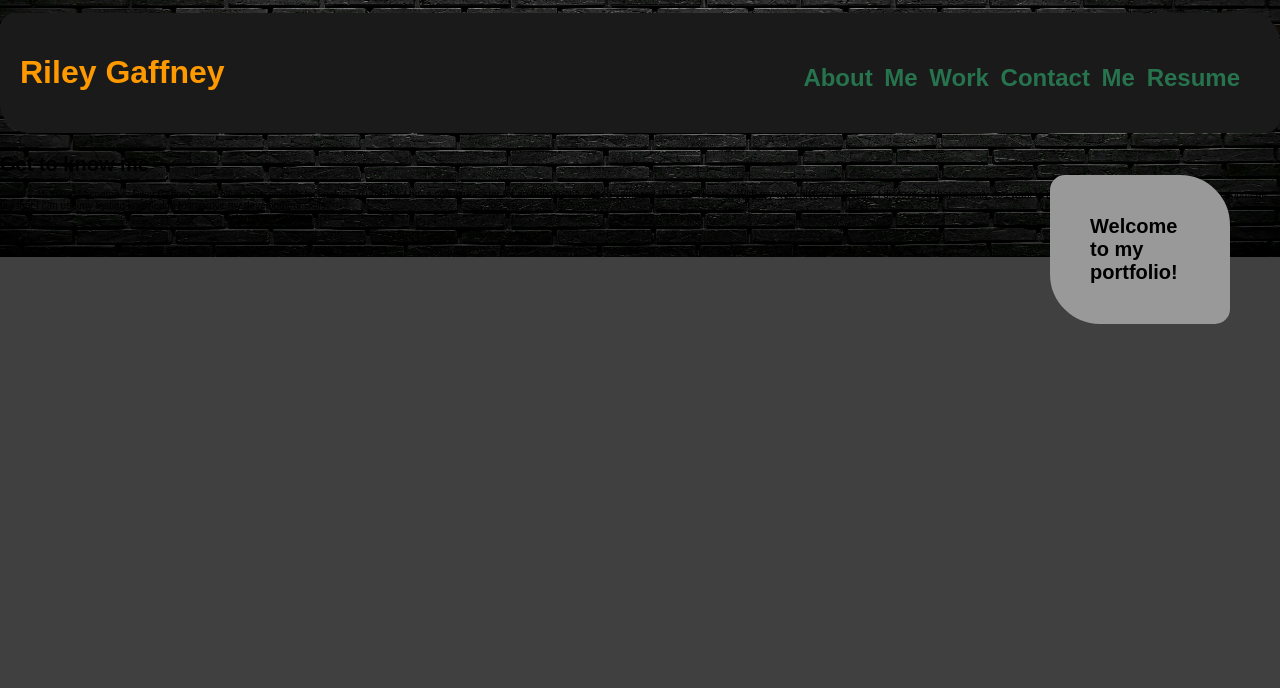
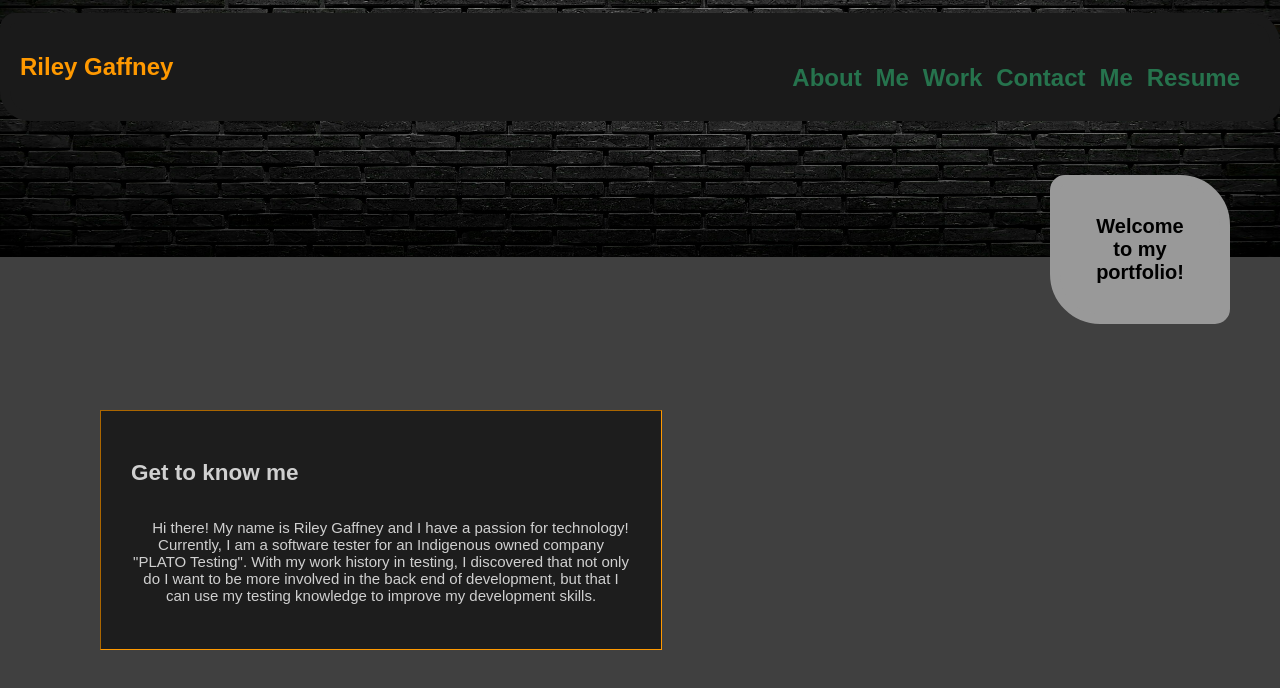
Before and after one commit to RG-GitUser/Professional-Portfolio, a plain HTML site: page index.html in a window 1280 px wide. Drawn offline with Linux system fonts and the light colour scheme.

Commit message:
made more changes to format

```diff
--- a/Assets/style.css
+++ b/Assets/style.css
@@ -1,3 +1,23 @@
+::-webkit-scrollbar {
+    width: 1em;
+}
+
+::-webkit-scrollbar-track {
+    background: hsl(0, 0%, 20%);
+    border-radius: 100vw;
+}
+
+::-webkit-scrollbar-thumb {
+    background: hsl(0, 0%, 0%);
+    border-radius: 100vw;
+}
+
+::-webkit-scrollbar-thumb:hover {
+    background: hsl(0, 0%, 20%);
+}
+
+
+
 .navbar {
     font-family: sans-serif;
     display: flex;
@@ -52,7 +72,8 @@ a {
     position: absolute;
     top: 40px;
     right: 40px;
-    word-spacing: 5px;
+    word-spacing:2px;
+    word-spacing: 0.3em;
 }
 
 
@@ -92,7 +113,9 @@ body {
     display: flex;
     justify-content: flex-end;
     flex-wrap: wrap;
-    position: absolute; right:100px; top: 225px;
+    position: absolute;
+    right: 100px;
+    top: 225px;
     float: none;
 }
 
@@ -102,14 +125,15 @@ body {
 .hero-text {
     font-family: sans-serif;
     font-size: 20px;
+    color:black;
     width: 100px;
     padding: 30px;
     border: 10px solid;
-    background:#999999;
+    background: #999999;
     border-color: #999999;
     border-radius: 15px 50px 15px;
     color: #d0d0d0(255, 111, 0);
-    margin:-50px ;
+    margin: -50px;
 
 }
 
@@ -119,14 +143,36 @@ body {
 
 .about-me-section {
     font-family: sans-serif;
-    font-size: 10px;
-    margin-top: 20px;
-}
-
-.get-to-know-me {
-    font-family: sans-serif;
+    font-size: 15px;
+    color:#d0d0d0;
+    margin-top: 10px;
     display: flex;
     justify-content: flex-start;
     flex-wrap: wrap;
+    position: absolute;
+    left: 100px;
+    top: 400px;
 
 }
+
+.about-me-section {
+
+  width: 500px;
+  padding: 30px;
+  border: 1px inset;
+  background: #0000008a;
+  border-color: #ff9900;
+
+}
+
+
+
+
+
+
+@media all and (max-width: 500px) {
+    body {
+        color:#404040;
+    }
+
+}
--- a/index.html
+++ b/index.html
@@ -9,10 +9,9 @@
 
 <body class="hero-image">
 
+    <section style="overflow-y:auto" ;  class="navbar">
 
-    <main class="navbar">
-
-        <h1>Riley Gaffney<h1>
+        <h1>Riley Gaffney</h1>
 
                 <h2 class="header">
 
@@ -28,26 +27,39 @@
 
                     </ul>
                 </h2>
-    </main>
 
 
 
-    <strong><section class="hero-text">Welcome to my portfolio!</Section></strong>
+
+                <strong>
+                    <section class="hero-text">Welcome to my portfolio!</Section>
+                </strong>
 
 
-    <Main class="about-me-section">
+                <Main class="about-me-section">
 
-        <h1 class="get-to-know-me">Get to know me</h1>
+                    <h1 id="about-me">Get to know me</h1>
 
 
-        <p style="text-indent: 1cm;">Hi there! My name is Riley Gaffney and I have a passion for technology!
-             Currently, I am a software tester for an Indigenous owned company "PLATO Testing". With my work history in testing, I discovered
-            that not only do I want to be more involved in the back end of development, but that I can use my testing
-            knowledge to improve my development skills.
-        </p>
+                    <p style="text-indent: 0.5cm;">Hi there! My name is Riley Gaffney and I have a passion for technology!
+                        Currently, I am a software tester for an Indigenous owned company "PLATO Testing". With my work
+                        history in testing, I discovered that not only do I want to be more involved in the back end of development,
+                        but that I can use my testing knowledge to improve my development skills.
+                    </p>
 
-    </Main>
+
+
+
+                </Main>
+
+
+    </section>
 
 </body>
 
+<body>
+
+
+
+</body>
 </html>
```
Also changed, not shown: Assets/Images/portfoliopicture.jpg (added).
